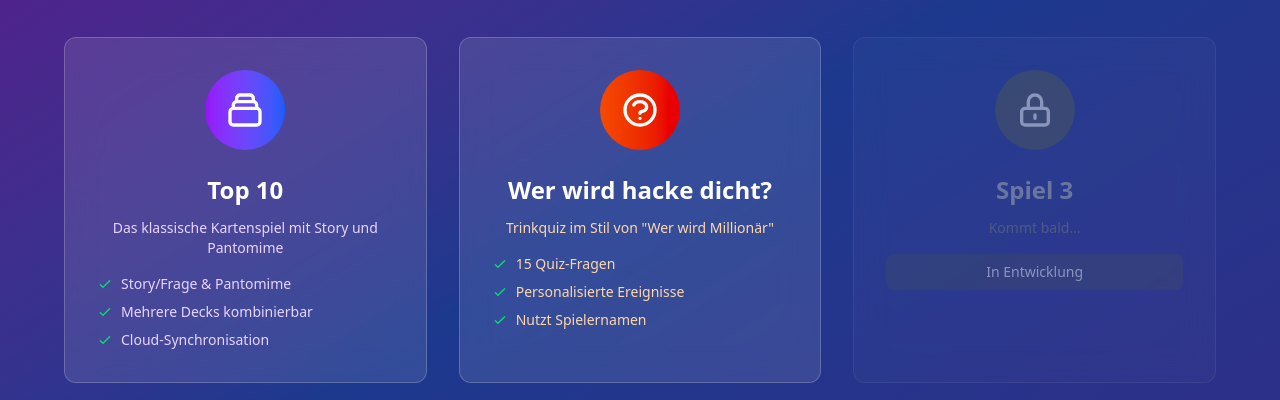
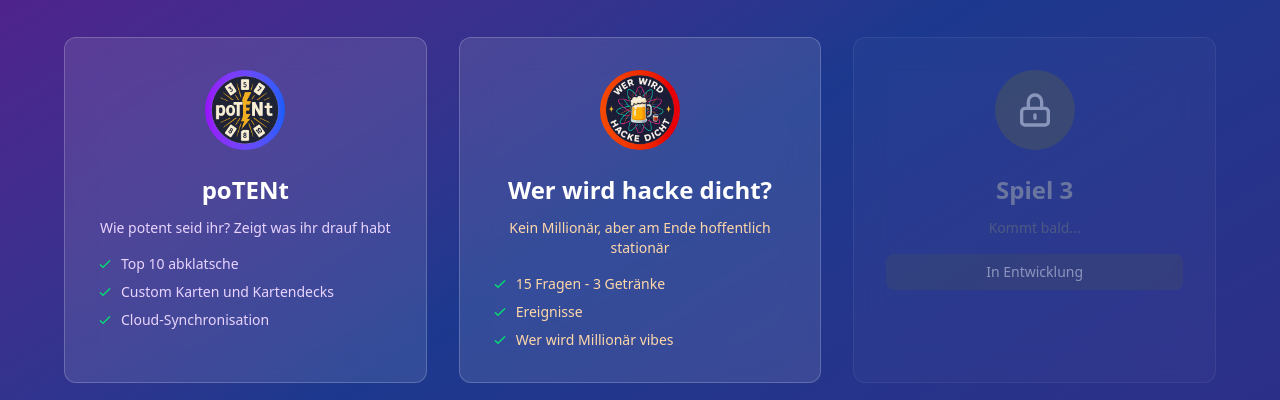
Before and after one commit to d3nnis2001/PoTENt, a Vue app: page /#/games in a window 1280 px wide. Shown: the part 201-601 px from the top of the page. Built offline with nearby package versions, Linux system fonts and the light colour scheme; no server answers; sample sign-in values are in the browser's storage.

Commit message:
fine tuning

```diff
--- a/src/components/PasswordModal.vue
+++ b/src/components/PasswordModal.vue
@@ -22,7 +22,7 @@
           <button
             type="button"
             @click="showPassword = !showPassword"
-            class="absolute right-3 top-1/2 transform -translate-y-1/2 text-purple-200 hover:text-white"
+            class="absolute right-3 top-1/2 text-purple-200 hover:text-white"
             style="margin-top: 1.5rem; position: relative; float: right; margin-right: 0.75rem; margin-top: -2.25rem;"
           >
             <svg v-if="showPassword" class="w-5 h-5" fill="none" stroke="currentColor" viewBox="0 0 24 24">
--- a/src/views/GameSelection.vue
+++ b/src/views/GameSelection.vue
@@ -50,13 +50,11 @@
           <div class="text-center">
             <!-- Icon -->
             <div class="bg-gradient-to-r from-purple-600 to-blue-600 rounded-full w-20 h-20 flex items-center justify-center mx-auto mb-6 group-hover:from-purple-700 group-hover:to-blue-700 transition-all">
-              <svg class="w-10 h-10 text-white" fill="none" stroke="currentColor" viewBox="0 0 24 24">
-                <path stroke-linecap="round" stroke-linejoin="round" stroke-width="2" d="M19 11H5m14 0a2 2 0 012 2v6a2 2 0 01-2 2H5a2 2 0 01-2-2v-6a2 2 0 012-2m14 0V9a2 2 0 00-2-2M5 11V9a2 2 0 012-2m0 0V5a2 2 0 012-2h6a2 2 0 012 2v2M7 7h10"></path>
-              </svg>
+              <img :src="potentLogo" alt="poTENt Logo" class="w-full h-full" />
             </div>
 
-            <h2 class="text-2xl font-bold text-white mb-3 group-hover:text-purple-200 transition-colors">Top 10</h2>
-            <p class="text-purple-200 text-sm mb-4">Das klassische Kartenspiel mit Story und Pantomime</p>
+            <h2 class="text-2xl font-bold text-white mb-3 group-hover:text-purple-200 transition-colors">poTENt</h2>
+            <p class="text-purple-200 text-sm mb-4">Wie potent seid ihr? Zeigt was ihr drauf habt</p>
 
             <!-- Features -->
             <div class="space-y-2 text-left">
@@ -64,13 +62,13 @@
                 <svg class="w-4 h-4 text-green-400" fill="none" stroke="currentColor" viewBox="0 0 24 24">
                   <path stroke-linecap="round" stroke-linejoin="round" stroke-width="2" d="M5 13l4 4L19 7"></path>
                 </svg>
-                <span>Story/Frage & Pantomime</span>
+                <span>Top 10 abklatsche</span>
               </div>
               <div class="flex items-center gap-2 text-purple-200 text-sm">
                 <svg class="w-4 h-4 text-green-400" fill="none" stroke="currentColor" viewBox="0 0 24 24">
                   <path stroke-linecap="round" stroke-linejoin="round" stroke-width="2" d="M5 13l4 4L19 7"></path>
                 </svg>
-                <span>Mehrere Decks kombinierbar</span>
+                <span>Custom Karten und Kartendecks</span>
               </div>
               <div class="flex items-center gap-2 text-purple-200 text-sm">
                 <svg class="w-4 h-4 text-green-400" fill="none" stroke="currentColor" viewBox="0 0 24 24">
@@ -88,13 +86,11 @@
           <div class="text-center">
             <!-- Icon -->
             <div class="bg-gradient-to-r from-orange-600 to-red-600 rounded-full w-20 h-20 flex items-center justify-center mx-auto mb-6 group-hover:from-orange-700 group-hover:to-red-700 transition-all">
-              <svg class="w-10 h-10 text-white" fill="none" stroke="currentColor" viewBox="0 0 24 24">
-                <path stroke-linecap="round" stroke-linejoin="round" stroke-width="2" d="M8.228 9c.549-1.165 2.03-2 3.772-2 2.21 0 4 1.343 4 3 0 1.4-1.278 2.575-3.006 2.907-.542.104-.994.54-.994 1.093m0 3h.01M21 12a9 9 0 11-18 0 9 9 0 0118 0z"></path>
-              </svg>
+                <img :src="hackeDichtLogo" alt="Wer wird hacke dicht" class="w-full h-full" />
             </div>
 
             <h2 class="text-2xl font-bold text-white mb-3 group-hover:text-orange-200 transition-colors">Wer wird hacke dicht?</h2>
-            <p class="text-orange-200 text-sm mb-4">Trinkquiz im Stil von "Wer wird Millionär"</p>
+            <p class="text-orange-200 text-sm mb-4">Kein Millionär, aber am Ende hoffentlich stationär</p>
 
             <!-- Features -->
             <div class="space-y-2 text-left">
@@ -102,19 +98,19 @@
                 <svg class="w-4 h-4 text-green-400" fill="none" stroke="currentColor" viewBox="0 0 24 24">
                   <path stroke-linecap="round" stroke-linejoin="round" stroke-width="2" d="M5 13l4 4L19 7"></path>
                 </svg>
-                <span>15 Quiz-Fragen</span>
+                <span>15 Fragen - 3 Getränke</span>
               </div>
               <div class="flex items-center gap-2 text-orange-200 text-sm">
                 <svg class="w-4 h-4 text-green-400" fill="none" stroke="currentColor" viewBox="0 0 24 24">
                   <path stroke-linecap="round" stroke-linejoin="round" stroke-width="2" d="M5 13l4 4L19 7"></path>
                 </svg>
-                <span>Personalisierte Ereignisse</span>
+                <span>Ereignisse</span>
               </div>
               <div class="flex items-center gap-2 text-orange-200 text-sm">
                 <svg class="w-4 h-4 text-green-400" fill="none" stroke="currentColor" viewBox="0 0 24 24">
                   <path stroke-linecap="round" stroke-linejoin="round" stroke-width="2" d="M5 13l4 4L19 7"></path>
                 </svg>
-                <span>Nutzt Spielernamen</span>
+                <span>Wer wird Millionär vibes</span>
               </div>
             </div>
           </div>
@@ -160,6 +156,9 @@
 import { onMounted } from 'vue'
 import { useRouter } from 'vue-router'
 import { playerStore } from '../store/playerStore'
+import hackeDichtLogo from '../assets/HackeDichtLogo.png'
+import potentLogo from "../assets/PoTENtLogo.png"
+
 
 export default {
   name: 'GameSelection',
@@ -186,7 +185,9 @@ export default {
     return {
       playerStore,
       selectGame,
-      logout
+      logout,
+      hackeDichtLogo,
+      potentLogo
     }
   }
 }
--- a/src/views/Login.vue
+++ b/src/views/Login.vue
@@ -2,8 +2,8 @@
   <div class="min-h-screen flex items-center justify-center px-4">
     <div class="bg-white/10 backdrop-blur-lg rounded-2xl p-8 w-full max-w-md border border-white/20">
       <div class="text-center mb-8">
-        <h1 class="text-3xl font-bold text-white mb-2">Top 10</h1>
-        <p class="text-purple-200">Kartenspiel</p>
+        <h1 class="text-3xl font-bold text-white mb-2">Dennis Playground 🛝</h1>
+        <p class="text-purple-200">Games and More</p>
       </div>
 
       <form @submit.prevent="handleLogin" class="space-y-6">
--- a/src/views/PlayerSetup.vue
+++ b/src/views/PlayerSetup.vue
@@ -5,7 +5,6 @@
       <div class="text-center mb-8">
         <h1 class="text-4xl font-bold text-white mb-4">Spieler hinzufügen</h1>
         <p class="text-purple-200 text-lg">Füge alle Mitspieler hinzu, bevor ihr startet</p>
-        <p class="text-purple-200/70 text-sm mt-2">Einige Spiele verwenden die Spielernamen für personalisierte Inhalte</p>
       </div>
 
       <!-- Add Player Form -->
@@ -145,7 +144,7 @@
       <!-- Continue Button -->
       <div class="flex justify-between items-center">
         <button
-          @click="$router.push('/')"
+          @click="logout"
           class="text-purple-200 hover:text-white flex items-center gap-2"
         >
           <svg class="w-5 h-5" fill="none" stroke="currentColor" viewBox="0 0 24 24">
@@ -206,6 +205,12 @@ export default {
     const editingPlayer = ref(null)
     const editPlayerName = ref('')
     const showClearConfirm = ref(false)
+
+    const logout = () => {
+      localStorage.removeItem('authenticated')
+      router.push('/')
+    }
+
 
     const addPlayer = () => {
       if (!newPlayerName.value.trim()) return
@@ -300,7 +305,8 @@ export default {
       savePlayerEdit,
       cancelEdit,
       clearAllPlayers,
-      continueToGames
+      continueToGames,
+      logout
     }
   }
 }
```
Also changed, not shown: src/assets/HackeDichtLogo.png (added), src/assets/PoTENtLogo.png (added).
